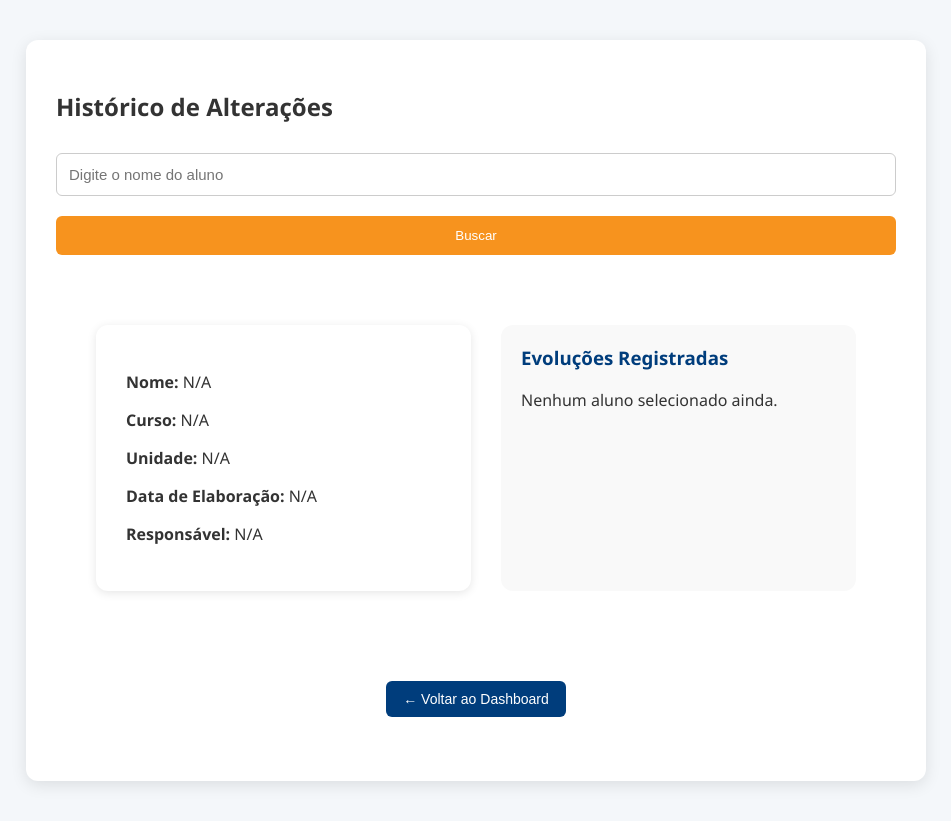
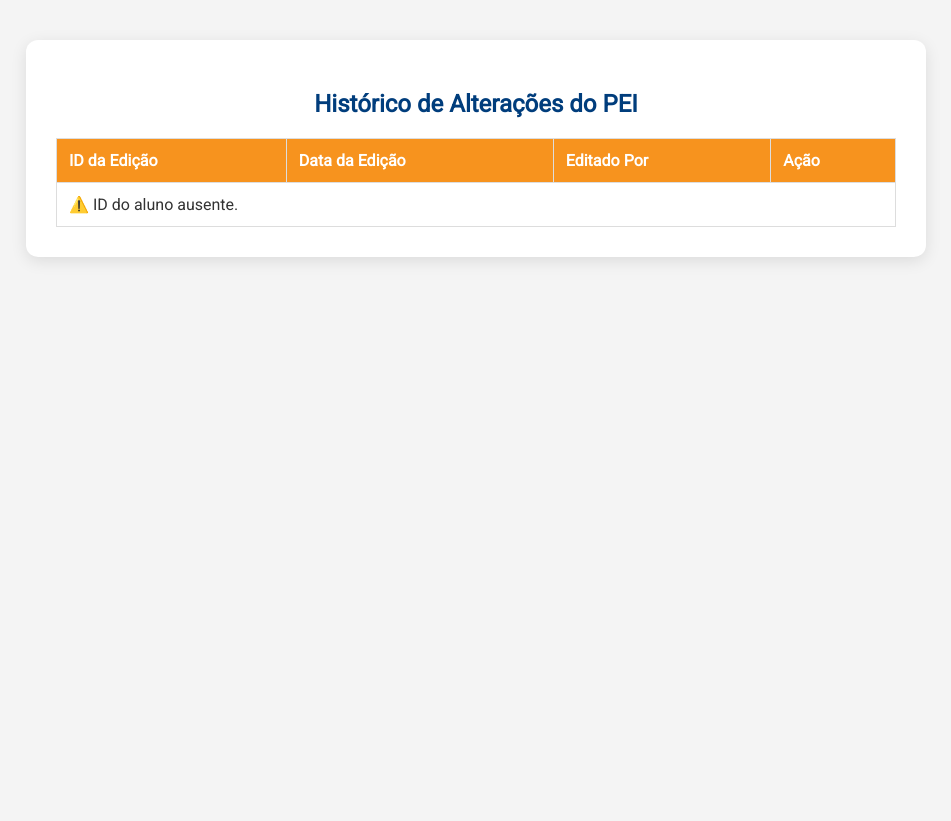
Before and after one commit to euantoniojunior/sistemapei, a Flask app: page /historico in a window 1280 px wide. Shown: the whole page, without its empty margins (164-1115 px from the left). After the commit the page ends 261 px from the top, so only its background shows below. Run offline with Flask 3, Linux system fonts and the light colour scheme; the visitor is signed in with stand-in values (Sample User, id 1).

Commit message:
Update historico.html

```diff
--- a/templates/historico.html
+++ b/templates/historico.html
@@ -2,225 +2,137 @@
 <html lang="pt-br">
 <head>
     <meta charset="UTF-8">
-  <title>Histórico - Evolução do Cadastro</title>
+    <title>Histórico do PEI</title>
     <link href="https://fonts.googleapis.com/css2?family=Roboto&display=swap" rel="stylesheet">
     <link rel="stylesheet" href="/static/style.css">
     <style>
-    .container-historico {
-      display: flex;
-      gap: 30px;
-      padding: 40px;
-      max-width: 1200px;
-      margin: auto;
+        body {
+            font-family: 'Roboto', sans-serif;
+            background-color: #f4f4f4;
+            margin: 0;
+            padding: 0;
         }
 
-    .dados-principais {
-      flex: 1;
+        .form-container {
+            max-width: 900px;
+            margin: 40px auto;
             background: white;
             border-radius: 12px;
-      box-shadow: 0 2px 10px rgba(0,0,0,0.1);
+            box-shadow: 0 4px 16px rgba(0,0,0,0.1);
             padding: 30px;
         }
 
-    .historico-lateral {
-      flex: 1;
-      background: #f9f9f9;
-      border-radius: 12px;
-      padding: 20px;
+        h2 {
+            color: #003D7C;
+            text-align: center;
+            margin-bottom: 20px;
         }
 
-    .card-historico {
-      background: #fef8ec;
-      border-left: 5px solid #F7931E;
-      padding: 10px;
-      border-radius: 6px;
-      margin-bottom: 10px;
-      cursor: pointer;
-      transition: background-color 0.3s ease;
+        table {
+            width: 100%;
+            border-collapse: collapse;
+            margin-top: 20px;
         }
 
-    .card-historico:hover {
-      background-color: #f2f2f2;
+        th, td {
+            padding: 12px;
+            border: 1px solid #ddd;
+            text-align: left;
         }
 
-    .paginacao {
-      margin-top: 20px;
-      text-align: center;
+        th {
+            background-color: #F7931E;
+            color: white;
         }
 
-    .paginacao button {
-      background-color: #F7931E;
+        tr:nth-child(even) {
+            background-color: #f9f9f9;
+        }
+
+        .btn-ver {
+            background-color: #003D7C;
             color: white;
             border: none;
-      padding: 8px 16px;
-      margin: 0 5px;
-      font-size: 14px;
+            padding: 8px 12px;
             border-radius: 6px;
             cursor: pointer;
+            font-size: 14px;
         }
 
-    .paginacao button:disabled {
-      background-color: #ccc;
-      cursor: not-allowed;
-    }
-
-    #msg {
-      margin-top: 10px;
-      font-size: 14px;
-      font-weight: bold;
-      text-align: center;
-    }
-
-    #msg.green {
-      color: green;
-    }
-
-    #msg.red {
-      color: red;
-    }
-
-    h3 {
-      margin-top: 0;
-      color: #003D7C;
-    }
-
-    .btn-imprimir {
-      background-color: #3498db;
-      color: white;
-      border: none;
-      padding: 10px 16px;
-      font-size: 14px;
-      border-radius: 6px;
-      cursor: pointer;
-      margin: 0 5px;
-    }
-
-    .btn-imprimir:hover {
-      background-color: #2980b9;
-    }
-
-    .button-group {
-      display: flex;
-      justify-content: center;
-      gap: 15px;
-      margin-top: 20px;
+        .btn-ver:hover {
+            background-color: #002a54;
         }
     </style>
 </head>
 <body>
+
 <div class="form-container">
-  <h2>Histórico de Alterações</h2>
-
-  <input type="text" id="studentName" placeholder="Digite o nome do aluno">
-  <button onclick="buscarAluno()" style="margin-top:10px;">Buscar</button>
-
-  <div class="container-historico" style="margin-top: 30px;">
-    <!-- Dados Principais -->
-    <div class="dados-principais" id="dadosPrincipais">
-      <p><strong>Nome:</strong> <span id="nome">N/A</span></p>
-      <p><strong>Curso:</strong> <span id="curso">N/A</span></p>
-      <p><strong>Unidade:</strong> <span id="unidade">N/A</span></p>
-      <p><strong>Data de Elaboração:</strong> <span id="data_elaboracao">N/A</span></p>
-      <p><strong>Responsável:</strong> <span id="responsavel">N/A</span></p>
-    </div>
-
-    <!-- Histórico Lateral -->
-    <div class="historico-lateral" id="historicoLateral">
-      <h3>Evoluções Registradas</h3>
-      <p>Nenhum aluno selecionado ainda.</p>
-    </div>
-  </div>
-
-  <div class="button-group" id="botoes-iniciais">
-    <a href="/dashboard" style="text-decoration: none;">
-      <button class="btn-voltar">← Voltar ao Dashboard</button>
-    </a>
-  </div>
-
-  <p id="msg"></p>
+    <h2>Histórico de Alterações do PEI</h2>
+    <table>
+        <thead>
+            <tr>
+                <th>ID da Edição</th>
+                <th>Data da Edição</th>
+                <th>Editado Por</th>
+                <th>Ação</th>
+            </tr>
+        </thead>
+        <tbody id="historico-body">
+            <tr><td colspan="4">Carregando histórico...</td></tr>
+        </tbody>
+    </table>
 </div>
 
 <script>
-  let currentPage = 1;
+    window.onload = () => carregarHistorico();
 
-  async function buscarAluno() {
-    const studentName = document.getElementById('studentName').value.trim();
-    const dadosPrincipais = document.getElementById('dadosPrincipais');
-    const historicoLateral = document.getElementById('historicoLateral');
+    async function carregarHistorico() {
+        const urlParams = new URLSearchParams(window.location.search);
+        const studentId = urlParams.get('id');
+        const historicoBody = document.getElementById("historico-body");
+        historicoBody.innerHTML = "<tr><td colspan='4'>Carregando histórico...</td></tr>";
 
-    if (!studentName) {
-      alert("⚠️ Digite um nome válido.");
+        if (!studentId) {
+            historicoBody.innerHTML = "<tr><td colspan='4'>⚠️ ID do aluno ausente.</td></tr>";
             return;
         }
 
         try {
-      const res = await fetch(`/api/alunos?nome=${encodeURIComponent(studentName)}`);
-      const alunos = await res.json();
+            const res = await fetch(`/api/pei/historico/${studentId}`);
+            const historico = await res.json();
 
-      if (!alunos.length) {
-        alert("❌ Nenhum aluno encontrado.");
+            if (!Array.isArray(historico) || !historico.length) {
+                historicoBody.innerHTML = "<tr><td colspan='4'>Nenhuma alteração registrada.</td></tr>";
                 return;
             }
 
-      const aluno = alunos[0];
+            historicoBody.innerHTML = "";
 
-      document.getElementById("nome").textContent = aluno.nome || "N/A";
-      document.getElementById("curso").textContent = aluno.curso || "N/A";
-      document.getElementById("unidade").textContent = aluno.unidade || "N/A";
-      document.getElementById("data_elaboracao").textContent = aluno.data_elaboracao ? new Date(aluno.data_elaborico).toLocaleDateString() : "N/A";
-      document.getElementById("responsavel").textContent = aluno.responsavel || "N/A";
+            historico.forEach(h => {
+                const d = new Date(h.data_edicao);
+                const dataFormatada = `${d.getDate().toString().padStart(2, '0')}/${(d.getMonth()+1).toString().padStart(2, '0')}/${d.getFullYear()} às ${d.getHours().toString().padStart(2, '0')}:${d.getMinutes().toString().padStart(2, '0')}hs`;
 
-      // Carrega histórico desse aluno
-      currentPage = 1;
-      carregarHistorico(aluno.id);
+                historicoBody.innerHTML += `
+                    <tr>
+                        <td>${h.historico_id}</td>
+                        <td>${dataFormatada}</td>
+                        <td>${h.usuario}</td>
+                        <td>
+                            <button class="btn-ver" onclick="abrirVersao(${h.historico_id})">🔍 Ver Versão</button>
+                        </td>
+                    </tr>`;
+            });
 
         } catch (err) {
-      console.error("Erro ao carregar aluno:", err);
-      alert("❌ Erro ao carregar histórico.");
+            historicoBody.innerHTML = "<tr><td colspan='4'>❌ Erro ao carregar histórico.</td></tr>";
+            console.error("Erro no histórico:", err);
         }
     }
 
-  async function carregarHistorico(student_id, page = 1) {
-    try {
-      const res = await fetch(`/api/pei/historico/${student_id}?page=${page}`);
-      const data = await res.json();
-
-      if (!res.ok || !data.dados || !data.dados.length) {
-        document.getElementById("historicoLateral").innerHTML = "<p>Nenhuma alteração registrada.</p>";
-        return;
-      }
-
-      let html = `<h3>Versões Registradas</h3>`;
-      data.dados.forEach(h => {
-        const dataFormatada = new Date(h.data_edicao).toLocaleString();
-        html += `
-          <div class="card-historico" onclick="abrirPreview(${h.pei_id}, ${h.historico_id})">
-            <small>${dataFormatada}</small><br>
-            <strong>Versão ID: ${h.historico_id}</strong><br>
-            <em>${h.usuario_nome}</em>
-          </div>`;
-      });
-
-      html += `
-        <div class="paginacao">
-          ${data.paginacao.pagina_anterior ? `<button onclick="carregarHistorico(${student_id}, ${currentPage - 1})">← Página Anterior</button>` : `<button disabled>← Página Anterior</button>`}
-
-          <button onclick="carregarHistorico(${student_id}, ${currentPage + 1})" ${!data.paginacao.proxima_pagina ? 'disabled' : ''}>
-            Próxima Página →
-          </button>
-        </div>
-      `;
-
-      document.getElementById("historicoLateral").innerHTML = html;
-    } catch (err) {
-      console.error("Erro ao carregar histórico:", err);
-      document.getElementById("historicoLateral").innerHTML = "<p>❌ Erro ao carregar histórico.</p>";
-    }
-  }
-
-  function abrirPreview(pei_id, history_id) {
-    window.open(`/preview_versao?id=${pei_id}&history_id=${history_id}`, '_blank');
+    function abrirVersao(history_id) {
+        window.location.href = `/preview_versao?history_id=${history_id}`;
     }
 </script>
+
 </body>
 </html>
```
Lines whose indentation alone changed are shown as unchanged.
